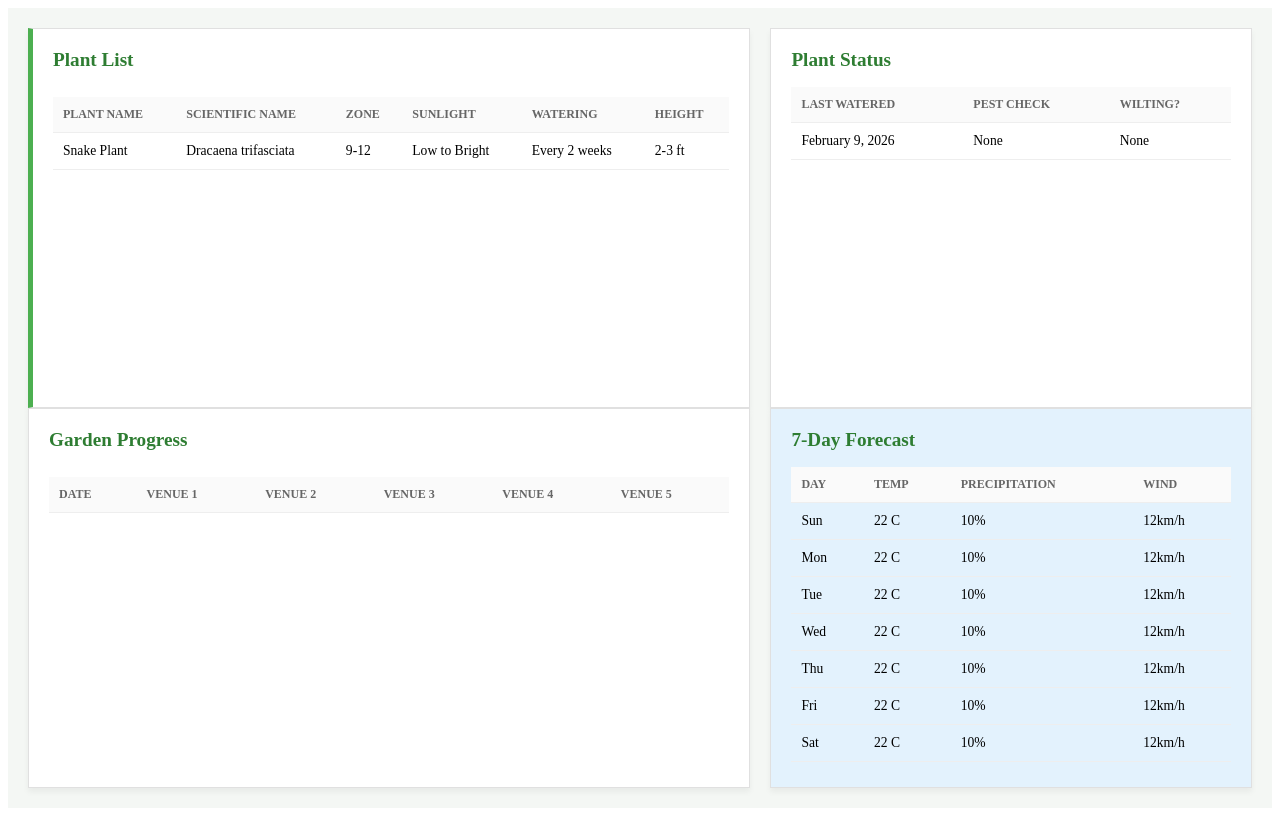
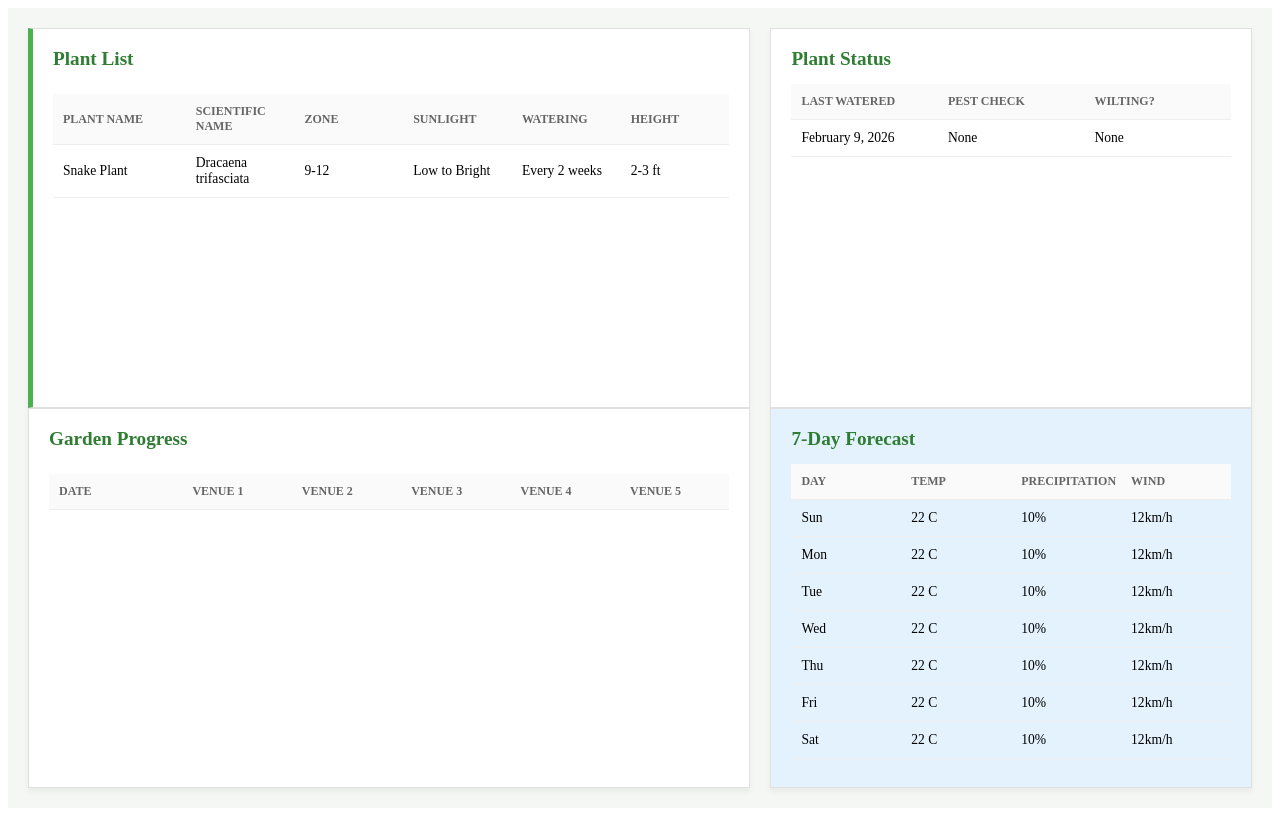
Before and after one commit to marke999/my-garden, a React (Create React App) app: page / in a window 1280 px wide. Built offline with nearby package versions, Linux system fonts and the light colour scheme; the HTML template or start-up script is replaced by a standard one.

Commit message:
10th commit

```diff
--- a/src/index.css
+++ b/src/index.css
@@ -30,7 +30,9 @@
 
 h2 {
   margin-top: 0;
+  margin-bottom: 16px; /* Fixed margin to align all h2 elements */
   font-size: 1.2rem;
+  line-height: 1.2rem; /* Fixed line height for consistent spacing */
   color: #2e7d32;
 }
 
@@ -45,6 +47,7 @@ table {
   border-collapse: collapse;
   margin-top: 10px;
   font-size: 0.85rem;
+  table-layout: fixed; /* This ensures columns follow specified widths */
 }
 
 th, td {
@@ -61,6 +64,29 @@ th {
   font-size: 0.75rem;
 }
 
+/* Align Plant List columns with */
+.plant-list table th:nth-child(1),
+.plant-list table td:nth-child(1),
+.garden-progress table th:nth-child(1),
+.garden-progress table td:nth-child(1) {
+  width: 16.67%; /* Match "Plant Name" width with "Date" */
+}
+
+/* Align Plant Status columns with Weather Forecast */
+.plant-status table th:nth-child(1),
+.plant-status table td:nth-child(1),
+.weather-forecast table th:nth-child(1),
+.weather-forecast table td:nth-child(1) {
+  width: 25% /* Match "Last Watered width with "Day" */
+}
+
+.plant-status table th,
+.plant-status table td,
+.weather-forecast table th,
+.weather-forecast table td {
+  width: 25% /* Equal width for all columns in right sections */
+}
+
 /* Make sure the scrollbar looks clean */
 .table-container::-webkit-scrollbar {
   height: 6px;
```
